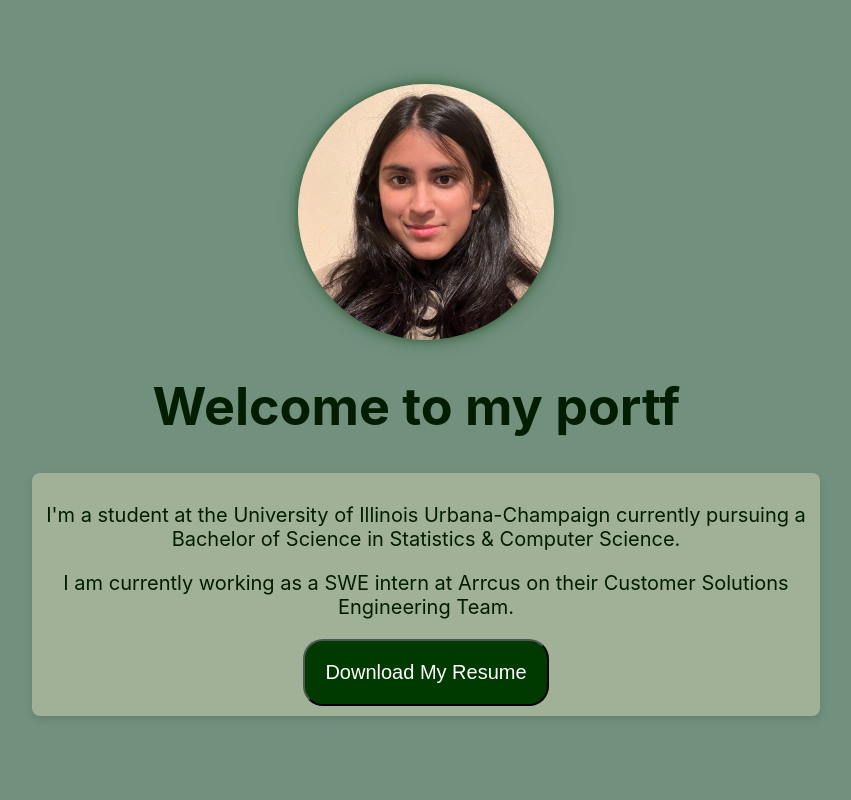
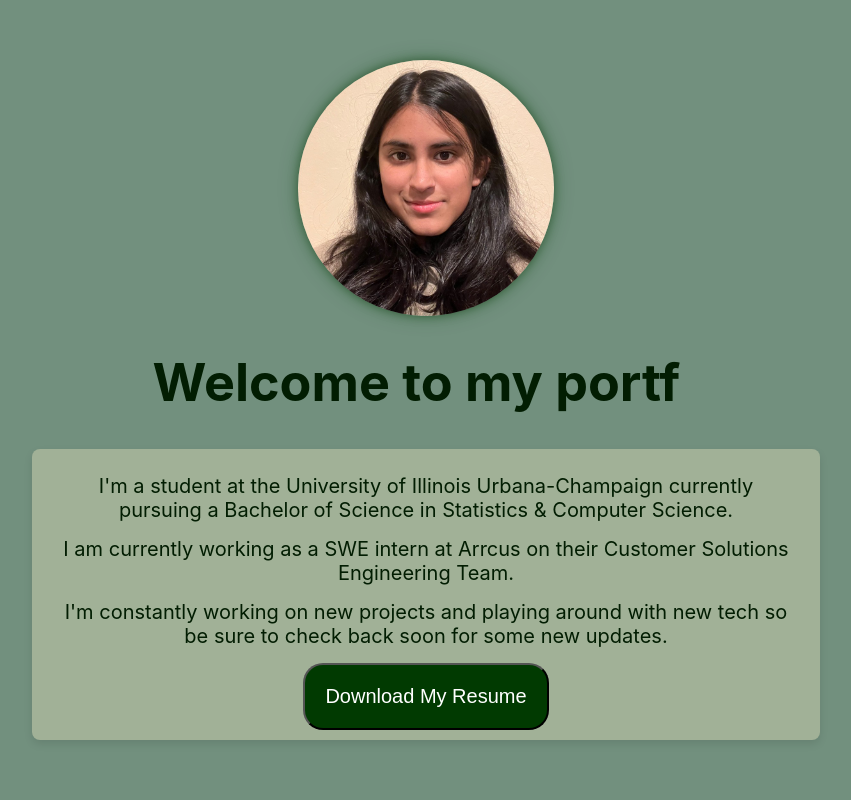
Before and after one commit to ssundr/ssundr.github.io, a React (Create React App) app in the folder portfolio/: page / in a window 1280 px wide. Shown: the top 800 px of the page, without its empty margins (214-1065 px from the left). Built offline with nearby package versions, Linux system fonts and the light colour scheme.

Commit message:
github pages build

```diff
--- a/portfolio/src/App.css
+++ b/portfolio/src/App.css
@@ -54,6 +54,7 @@ h1 {
 .card-content p {
   color: rgb(2, 29, 2);
   font-size: 20px;
+  margin: 15px;
 }
 
 /* profile picture */
--- a/portfolio/src/App.js
+++ b/portfolio/src/App.js
@@ -364,6 +364,9 @@ function App() {
               I am currently working as a SWE intern at Arrcus on their Customer
               Solutions Engineering Team.
             </p>
+            <p>
+              I'm constantly working on new projects and playing around with new tech so be sure to check back soon for some new updates.
+            </p>
             <button class="button-class"><a class="resume-button" href={resume} download>Download My Resume</a></button>
             </div>
         </div>
```
Also changed, not shown: portfolio/package.json (+6 -1 lines), portfolio/src/images/restaurant-recommender.png, 1 other file (tests, documents, lock files or other folders).
